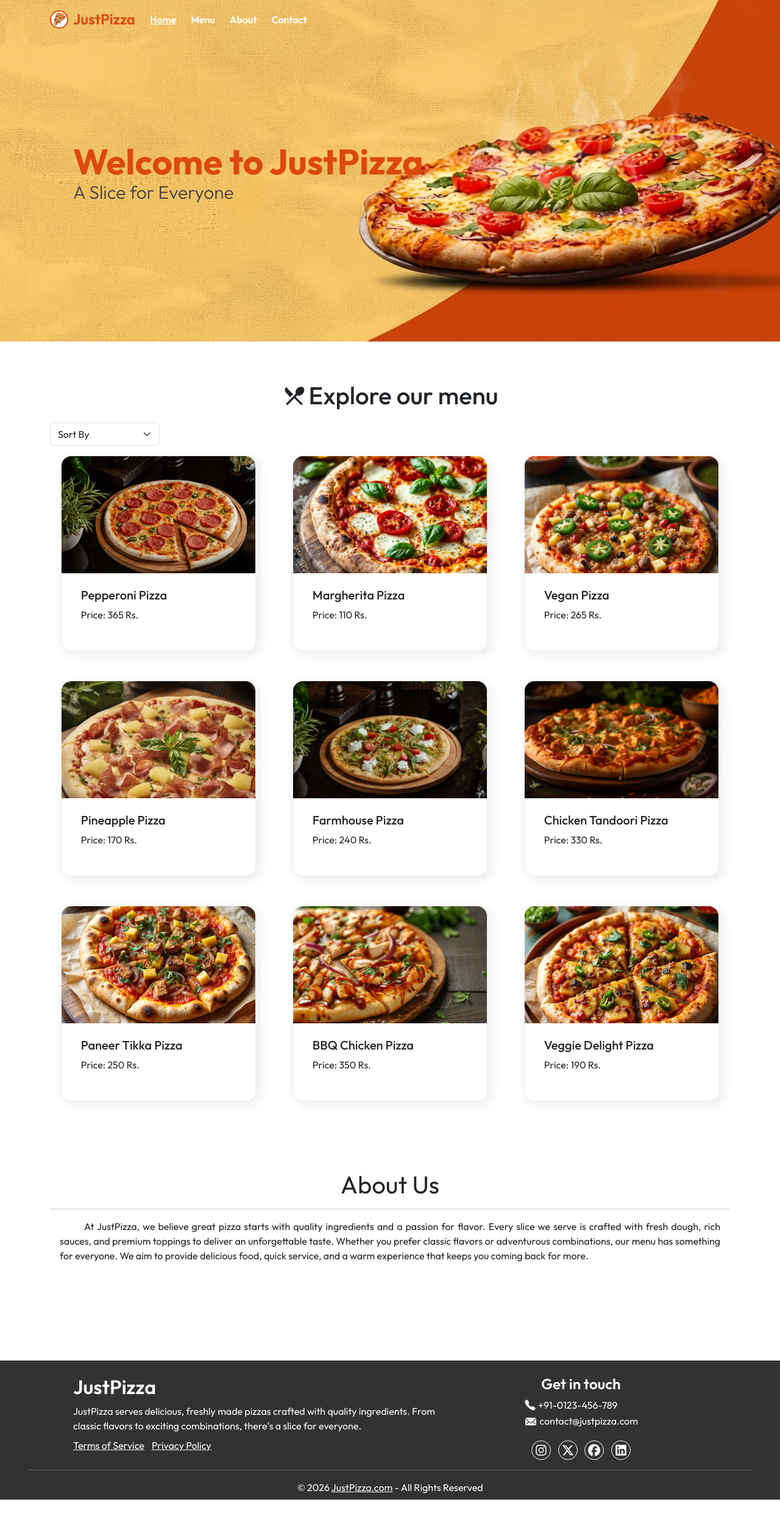
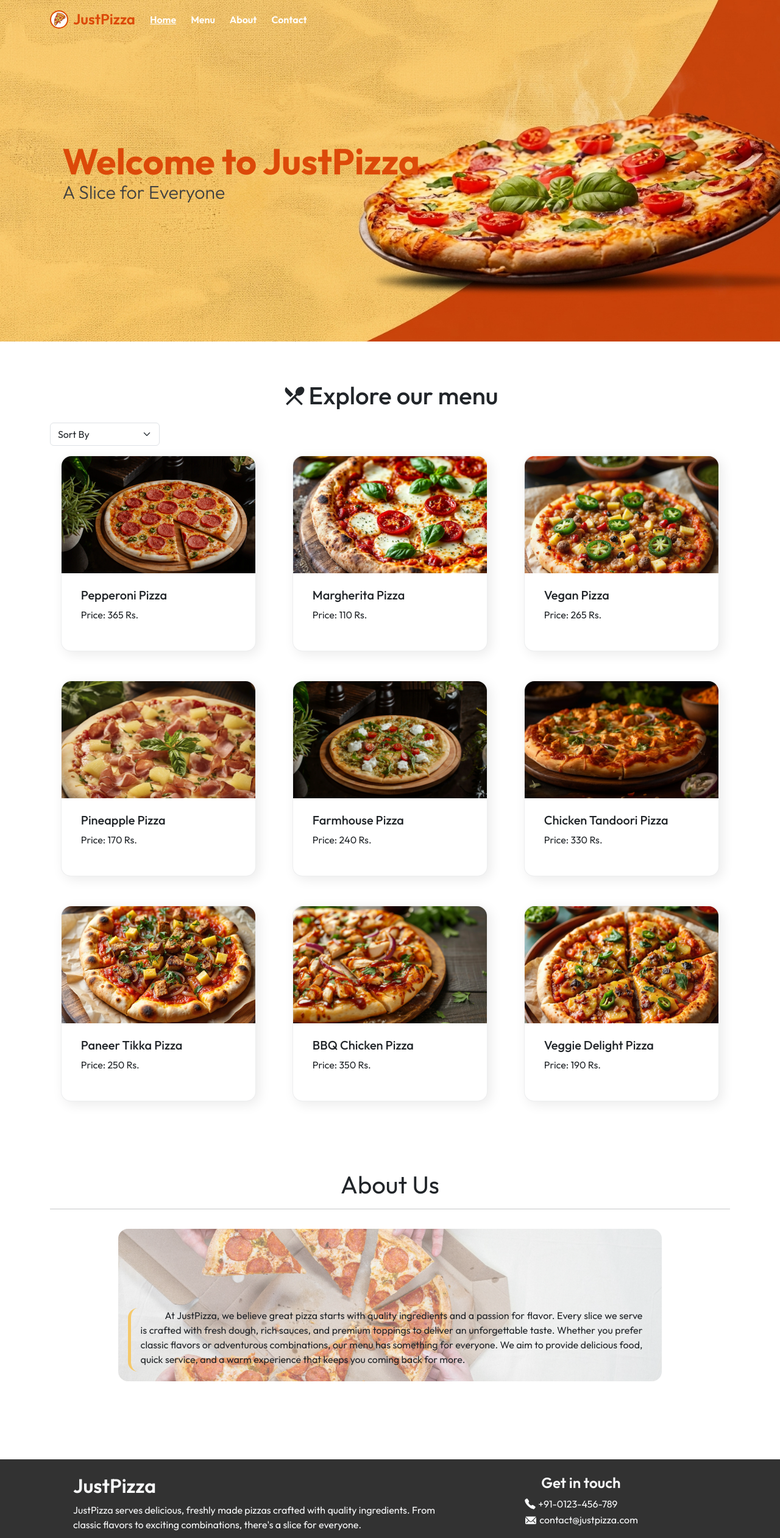
Before and after one commit to vaibhav-velhal/just-pizza-react, a React (Vite) app: page / in a window 1280 px wide. Shown: the top 2522 px of the page at 61% size. Before the commit the page ends 2459 px from the top, so only its background shows below. Built offline with nearby package versions, Linux system fonts and the light colour scheme.

Commit message:
header image height adjusted and image added at about section

```diff
--- a/src/components/About/About.css
+++ b/src/components/About/About.css
@@ -1,5 +1,5 @@
 .about {
-    margin-bottom: 10rem;
+    margin-bottom: 8rem;
 }
 
 /* .about-image {
@@ -9,7 +9,29 @@
     background-size: cover;
 } */
 
-.about p {
+.about .about-content .image-container {
+    position: relative;
+    height: 250px;
+    width: 80%;
+}
+
+.about .about-content .image-container img {
+    opacity: 0.6;
+}
+
+.about .about-content p {
     text-align: justify;
     text-indent: 40px;
+    border-left: 5px solid hsl(41, 87%, 69%);
+    position: absolute;
+    bottom: 0;
 }
+
+
+/* Media Queries */
+@media (max-width: 767px) {
+    .about .about-content .image-container {
+        height: 420px;
+        width: 95%;
+    }
+}
--- a/src/components/About/About.jsx
+++ b/src/components/About/About.jsx
@@ -6,7 +6,15 @@ function About() {
     <div className="about container text-center">
       <h1 className="fw-normal">About Us</h1>
       <hr />
-      <p className="px-3">
+      {/* Design 1 */}
+      {/* <div className="about-content row">
+        <div className="col-12 col-md-6 d-flex align-items-center">
+          <div className="image-container rounded-4">
+            <img src={MultiplePizzas} alt="about-image" />
+          </div>
+        </div>
+        <div className="col-12 col-md-6 d-flex align-items-center">
+          <p className="about-desc px-3 rounded-4">
             At JustPizza, we believe great pizza starts with quality ingredients
             and a passion for flavor. Every slice we serve is crafted with fresh
             dough, rich sauces, and premium toppings to deliver an unforgettable
@@ -16,6 +24,24 @@ function About() {
             more.
           </p>
         </div>
+      </div> */}
+
+      {/* Design 2 */}
+      <div className="about-content d-flex justify-content-center">
+          <div className="image-container mt-3 rounded-4">
+            <img src={MultiplePizzas} alt="about-image" />
+            <p className="about-desc pb-0 pb-md-2 px-3 mx-3 rounded-4">
+              At JustPizza, we believe great pizza starts with quality ingredients
+              and a passion for flavor. Every slice we serve is crafted with fresh
+              dough, rich sauces, and premium toppings to deliver an unforgettable
+              taste. Whether you prefer classic flavors or adventurous combinations,
+              our menu has something for everyone. We aim to provide delicious food,
+              quick service, and a warm experience that keeps you coming back for
+              more.
+            </p>
+          </div>
+      </div>
+    </div>
   );
 }
 
--- a/src/components/Header/Header.css
+++ b/src/components/Header/Header.css
@@ -11,31 +11,23 @@
 }
 
 .welcome-text {
-    margin-left: 7.5rem;
+    margin-left: clamp(1rem, 8vw, 7.5rem);
     line-height: 1;
 }
 
 .header-container h1 {
     color: hsl(18, 92%, 45%);
-    font-size: 58px;
+    font-size: clamp(1.6rem, 5vw, 3.7rem);
 }
 
 .header-container p {
     color: hsl(0, 0%, 25%);
-    font-size: 30px;
+    font-size: clamp(1rem, 3vw, 1.9rem);
 }
 
 
-@media (max-width: 767px) {
-    .welcome-text {
-        margin-left: 1rem;
-    }
-
-    .header-container h1 {
-        font-size: 40px;
-    }
-
-    .header-container p {
-        font-size: 20px;
+@media (max-width: 768px) {
+    .header-container {
+        height: 45vh;
     }
 }
```
Lines whose indentation alone changed are shown as unchanged.
